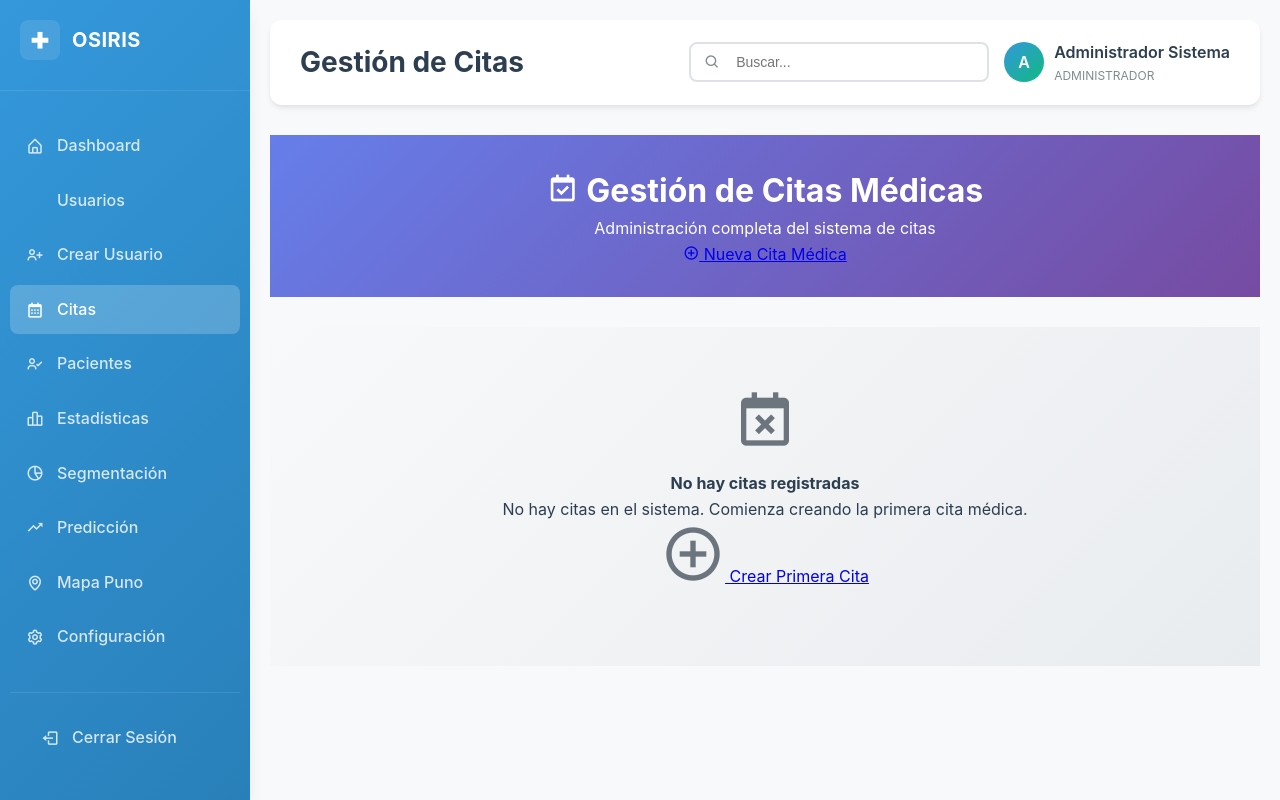
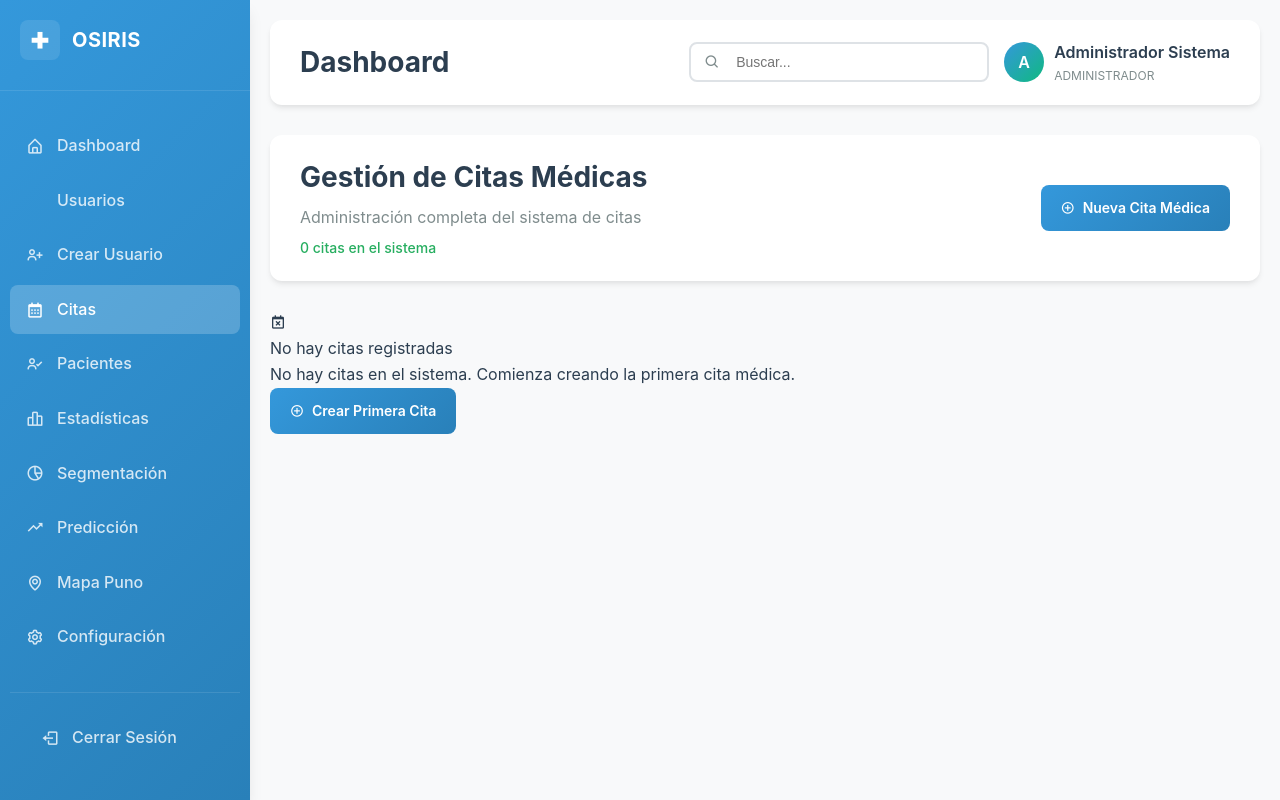
Before and after one commit to DENIS-DEVELOPER-oss/OSIRIS---Lab, a Flask app: page /citas/ in a window 1280 px wide. Run offline with Flask 3, Linux system fonts and the light colour scheme; a user stored in the database is signed in; data that the repository does not hold is empty.

Commit message:
Improve the appearance and structure of appointment list for administrators
Refactors cita list template to extend `admin_base.html` and integrate admin dashboard header.

Replit-Commit-Author: Agent
Replit-Commit-Session-Id: f04c708b-f78f-4761-983c-19a318aada5f
Replit-Commit-Screenshot-Url: https://storage.googleapis.com/screenshot-production-us-central1/7355c6e8-0d2f-4510-9622-a158714dce07/894feafd-8627-4ede-9372-6efb9a31bca0.jpg

```diff
--- a/templates/citas/lista.html
+++ b/templates/citas/lista.html
@@ -1,86 +1,12 @@
-{% if current_user.es_administrador() %}
 {% extends "admin_base.html" %}
-{% else %}
-    {% extends "modern_base.html" %}
-{% endif %}
 
 {% block title %}Citas - Sistema Médico Universitario{% endblock %}
 
-{% block extra_css %}
-<style>
-    .citas-header {
-        background: linear-gradient(135deg, #667eea 0%, #764ba2 100%);
-        color: white;
-        padding: 30px;
-        border-radius: var(--border-radius-lg);
-        margin-bottom: 30px;
-        text-align: center;
-    }
-    .citas-card {
-        background: var(--bg-card);
-        border-radius: var(--border-radius-lg);
-        padding: 25px;
-        margin-bottom: 20px;
-        backdrop-filter: blur(10px);
-        border: var(--border-primary);
-    }
-    .status-badge {
-        padding: 8px 16px;
-        border-radius: 20px;
-        font-weight: 500;
-        font-size: 0.85rem;
-    }
-    .status-programada { background: linear-gradient(135deg, #ffd700, #ffed4e); color: #8b6914; }
-    .status-completada { background: linear-gradient(135deg, #28a745, #34ce57); color: white; }
-    .status-cancelada { background: linear-gradient(135deg, #6c757d, #868e96); color: white; }
-    .tipo-medicina { background: linear-gradient(135deg, #007bff, #0056b3); color: white; }
-    .tipo-psicologia { background: linear-gradient(135deg, #17a2b8, #138496); color: white; }
-    .tipo-emergencia { background: linear-gradient(135deg, #dc3545, #c82333); color: white; }
-    .cita-actions {
-        display: flex;
-        gap: 8px;
-        flex-wrap: wrap;
-    }
-    .cita-table th {
-        background: linear-gradient(135deg, #f8f9fa, #e9ecef);
-        border: none;
-        padding: 15px;
-        font-weight: 600;
-        color: #495057;
-    }
-    .cita-table td {
-        padding: 15px;
-        vertical-align: middle;
-        border-top: 1px solid #dee2e6;
-    }
-    .empty-state {
-        text-align: center;
-        padding: 60px 20px;
-        background: linear-gradient(135deg, #f8f9fa 0%, #e9ecef 100%);
-        border-radius: var(--border-radius-lg);
-        margin: 20px 0;
-    }
-    .empty-state i {
-        font-size: 4rem;
-        color: #6c757d;
-        margin-bottom: 20px;
-    }
-</style>
-{% endblock %}
-
-{% block page_title %}
-    {% if es_profesional %}
-        Mis Citas Médicas
-    {% elif es_paciente %}
-        Mis Citas
-    {% else %}
-        Gestión de Citas
-    {% endif %}
-{% endblock %}
-
 {% block content %}
-<div class="citas-header">
-    <h1><i class='bx bx-calendar-check'></i>
+<!-- Dashboard Header -->
+<div class="admin-header">
+    <div>
+        <h1 class="admin-header-title">
             {% if es_profesional %}
                 Mis Citas Médicas
             {% elif es_paciente %}
@@ -89,7 +15,7 @@
                 Gestión de Citas Médicas
             {% endif %}
         </h1>
-    <p>
+        <p class="admin-header-subtitle">
             {% if es_profesional %}
                 Consultas médicas programadas y pendientes
             {% elif es_paciente %}
@@ -98,98 +24,106 @@
                 Administración completa del sistema de citas
             {% endif %}
         </p>
+        <small class="admin-status">{{ citas|length if citas else 0 }} citas en el sistema</small>
+    </div>
+    <div class="admin-header-actions">
         {% if current_user.es_administrador() %}
-        <div class="mt-3">
-            <a href="{{ url_for('citas.crear') }}" class="btn btn-light btn-lg">
-                <i class='bx bx-plus-circle'></i> Nueva Cita Médica
+        <a href="{{ url_for('citas.crear') }}" class="admin-btn admin-btn-primary">
+            <i class='bx bx-plus-circle'></i>
+            Nueva Cita Médica
         </a>
-        </div>
         {% endif %}
     </div>
-
+</div>
 {% if citas %}
-<div class="citas-card">
-    <h4><i class='bx bx-list-ul'></i> Lista de Citas</h4>
-    <div class="table-responsive">
-        <table class="table cita-table">
+<!-- Tabla de Citas -->
+<div class="admin-table-container">
+    <div class="admin-table-header">
+        <div class="admin-table-title">Lista de Citas Médicas</div>
+        <div style="color: var(--admin-text-secondary); font-size: 14px;">
+            Gestión completa de citas programadas en el sistema
+        </div>
+    </div>
+    <div class="admin-table-content">
+        <table class="admin-table">
             <thead>
                 <tr>
-                    <th><i class='bx bx-calendar'></i> Fecha & Hora</th>
-                    <th><i class='bx bx-medical'></i> Tipo</th>
+                    <th>Fecha & Hora</th>
+                    <th>Tipo</th>
                     {% if not es_paciente %}
-                        <th><i class='bx bx-user'></i> Paciente</th>
+                        <th>Paciente</th>
                     {% endif %}
                     {% if not es_profesional %}
-                        <th><i class='bx bx-user-check'></i> Profesional</th>
+                        <th>Profesional</th>
                     {% endif %}
-                    <th><i class='bx bx-flag'></i> Estado</th>
-                    <th><i class='bx bx-cog'></i> Acciones</th>
+                    <th>Estado</th>
+                    <th>Acciones</th>
                 </tr>
             </thead>
             <tbody>
                 {% for cita in citas %}
                 <tr>
                     <td>
-                        <div class="d-flex flex-column">
-                            <strong>{{ cita.fecha.strftime('%d/%m/%Y') }}</strong>
-                            <small class="text-muted">{{ cita.hora.strftime('%H:%M') }}</small>
+                        <div style="display: flex; flex-direction: column;">
+                            <strong style="color: var(--admin-text-primary);">{{ cita.fecha.strftime('%d/%m/%Y') }}</strong>
+                            <small style="color: var(--admin-text-secondary);">{{ cita.hora.strftime('%H:%M') }}</small>
                         </div>
                     </td>
                     <td>
                         {% if cita.tipo_cita.value == 'MEDICINA' %}
-                            <span class="status-badge tipo-medicina">
+                            <span class="admin-badge admin-badge-primary">
                                 <i class='bx bx-plus-medical'></i> Medicina
                             </span>
                         {% elif cita.tipo_cita.value == 'PSICOLOGIA' %}
-                            <span class="status-badge tipo-psicologia">
+                            <span class="admin-badge admin-badge-info">
                                 <i class='bx bx-brain'></i> Psicología
                             </span>
                         {% else %}
-                            <span class="status-badge tipo-emergencia">
+                            <span class="admin-badge admin-badge-danger">
                                 <i class='bx bx-alarm'></i> Emergencia
                             </span>
                         {% endif %}
                     </td>
                     {% if not es_paciente %}
                         <td>
-                            <div class="d-flex flex-column">
-                                <strong>{{ cita.paciente.usuario.nombre }}</strong>
-                                <small class="text-muted">{{ cita.paciente.carrera }}</small>
+                            <div style="display: flex; flex-direction: column;">
+                                <strong style="color: var(--admin-text-primary);">{{ cita.paciente.usuario.nombre }}</strong>
+                                <small style="color: var(--admin-text-secondary);">{{ cita.paciente.carrera }}</small>
                             </div>
                         </td>
                     {% endif %}
                     {% if not es_profesional %}
                         <td>
-                            <div class="d-flex flex-column">
-                                <strong>{{ cita.profesional.nombre }}</strong>
-                                <small class="text-muted">{{ cita.profesional.rol.value }}</small>
+                            <div style="display: flex; flex-direction: column;">
+                                <strong style="color: var(--admin-text-primary);">{{ cita.profesional.nombre }}</strong>
+                                <small style="color: var(--admin-text-secondary);">{{ cita.profesional.rol.value }}</small>
                             </div>
                         </td>
                     {% endif %}
                     <td>
                         {% if cita.estado == 'PROGRAMADA' %}
-                            <span class="status-badge status-programada">
+                            <span class="admin-badge admin-badge-warning">
                                 <i class='bx bx-time'></i> Programada
                             </span>
                         {% elif cita.estado == 'COMPLETADA' %}
-                            <span class="status-badge status-completada">
+                            <span class="admin-badge admin-badge-success">
                                 <i class='bx bx-check-circle'></i> Completada
                             </span>
                         {% else %}
-                            <span class="status-badge status-cancelada">
+                            <span class="admin-badge admin-badge-secondary">
                                 <i class='bx bx-x-circle'></i> Cancelada
                             </span>
                         {% endif %}
                     </td>
                     <td>
-                        <div class="cita-actions">
+                        <div style="display: flex; gap: 8px;">
                             <a href="{{ url_for('citas.detalle', cita_id=cita.id) }}"
-                               class="btn btn-sm btn-outline-primary">
+                               class="admin-btn admin-btn-sm admin-btn-info">
                                 <i class='bx bx-show'></i> Ver
                             </a>
                             {% if current_user.es_profesional() and cita.profesional_id == current_user.id and cita.estado == 'PROGRAMADA' and not cita.consulta %}
                                 <a href="{{ url_for('consultas.crear', cita_id=cita.id) }}"
-                                   class="btn btn-sm btn-success">
+                                   class="admin-btn admin-btn-sm admin-btn-success">
                                     <i class='bx bx-plus-medical'></i> Consulta
                                 </a>
                             {% endif %}
@@ -202,10 +136,13 @@
     </div>
 </div>
 {% else %}
-<div class="empty-state">
+<!-- Estado Vacío -->
+<div class="admin-empty-state">
+    <div class="admin-empty-icon">
         <i class='bx bx-calendar-x'></i>
-    <h4>No hay citas registradas</h4>
-    <p class="text-muted">
+    </div>
+    <div class="admin-empty-title">No hay citas registradas</div>
+    <div class="admin-empty-description">
         {% if es_paciente %}
             Aún no tienes citas programadas. Contacta con el personal médico para agendar una consulta.
         {% elif es_profesional %}
@@ -213,14 +150,14 @@
         {% else %}
             No hay citas en el sistema. Comienza creando la primera cita médica.
         {% endif %}
-    </p>
+    </div>
+    <div class="admin-empty-actions">
         {% if current_user.es_administrador() %}
-        <div class="mt-4">
-            <a href="{{ url_for('citas.crear') }}" class="btn btn-primary btn-lg">
+        <a href="{{ url_for('citas.crear') }}" class="admin-btn admin-btn-primary">
             <i class='bx bx-plus-circle'></i> Crear Primera Cita
         </a>
+        {% endif %}
     </div>
-    {% endif %}
 </div>
 {% endif %}
 {% endblock %}
```
Lines whose indentation alone changed are shown as unchanged.
